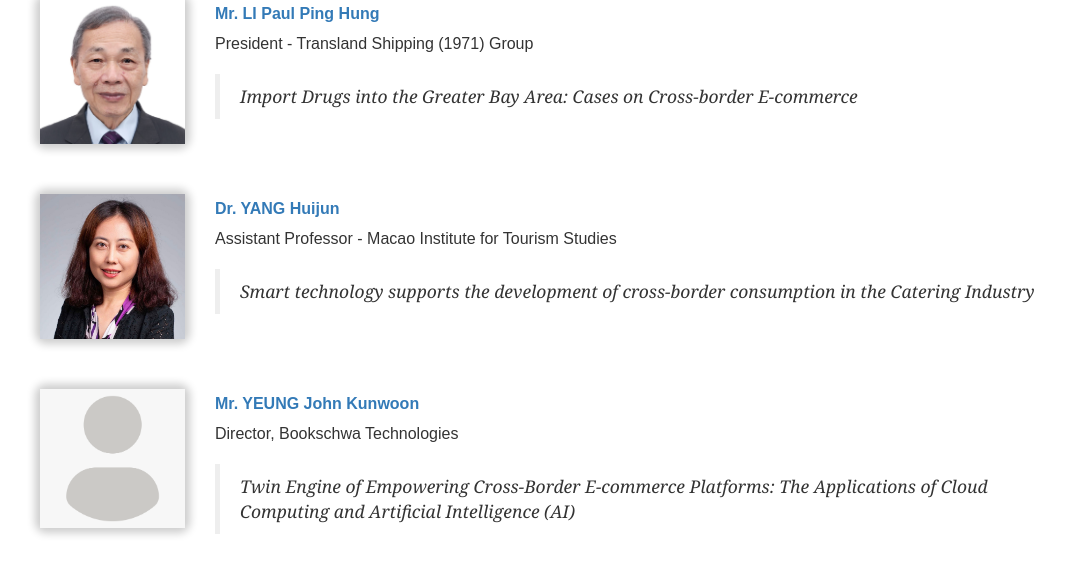
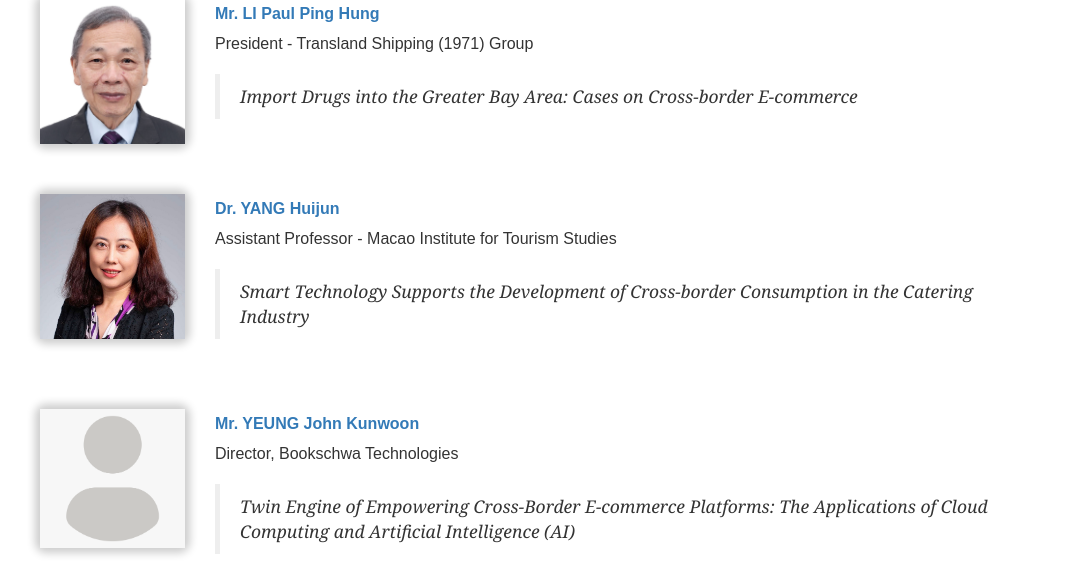
Before and after one commit to billyng1994/cprconf2023, a PHP site: page /speakers.php in a window 1280 px wide. Shown: the part 2692-3271 px from the top of the page, without its empty margins (90-1155 px from the left). Run offline with PHP 8.4, Linux system fonts and the light colour scheme; some libraries are stand-ins or nearby versions.

Commit message:
Minor update on speaker.php

```diff
--- a/cprconf2023/speakers.php
+++ b/cprconf2023/speakers.php
@@ -224,7 +224,7 @@
 						<a href="#" target="_blank">Dr. YANG Huijun</a> <br>
 						Assistant Professor - Macao Institute for Tourism Studies
 					</p>
-					<blockquote class="speaker_topics">Smart technology supports the development of cross-border consumption in the Catering Industry</blockquote>
+					<blockquote class="speaker_topics">Smart Technology Supports the Development of Cross-border Consumption in the Catering Industry</blockquote>
 				</div>
 			</div>
 
@@ -359,7 +359,7 @@
 						<a href="#" target="_blank">Mr. YU Shing Ching John</a> <br>
 						Professional Member of Hong Kong Sea Transport and Logistics Association
 					</p>
-					<blockquote class="speaker_topics">Post Covid market dynamics in cross border eCommerce</blockquote>
+					<blockquote class="speaker_topics">Post COVID Market Dynamics in Cross-border E-commerce</blockquote>
 				</div>
 			</div>
 			<!-- Keynote Speakers - SECTION CONTENT - END -->
```
